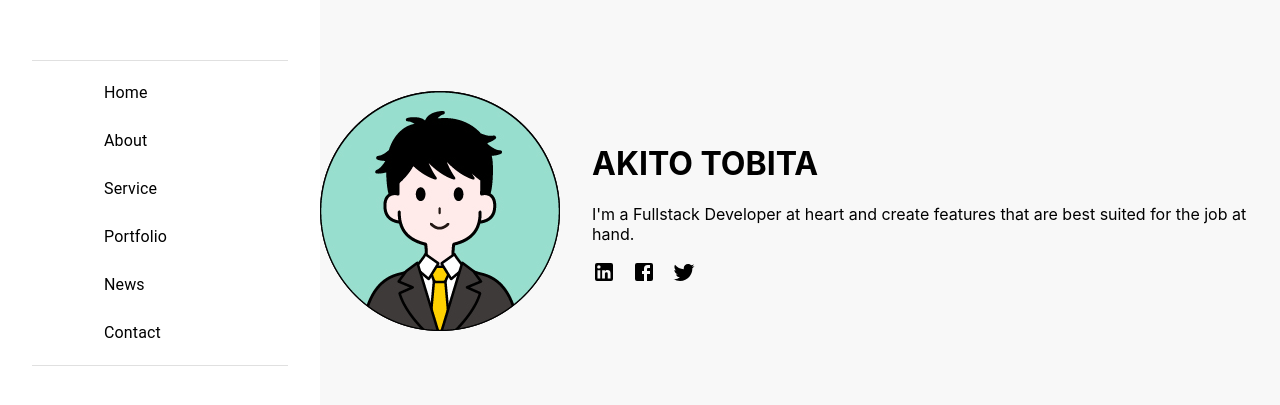
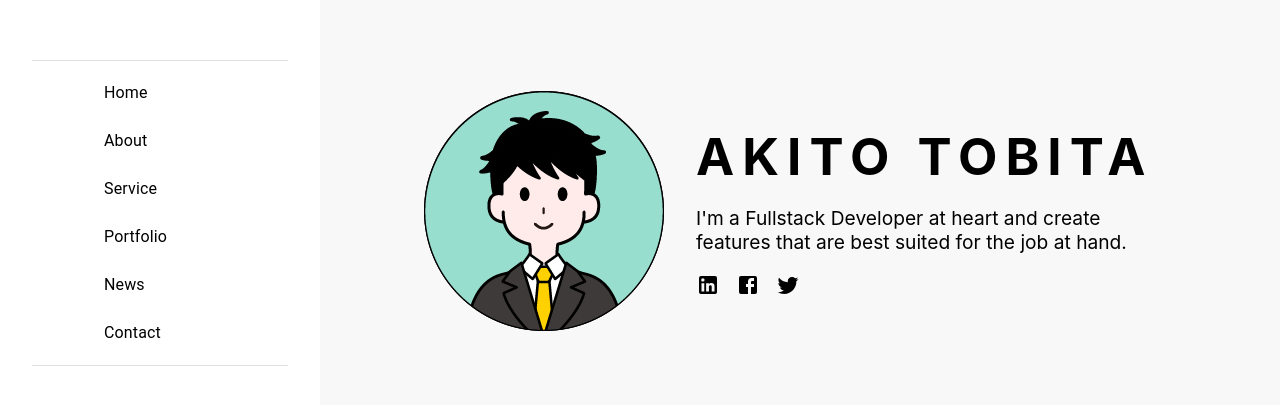
Before and after one commit to Ak1t0-Dev/my-portfolio, a React (Create React App) app: page / in a window 1280 px wide. Shown: the part 187-592 px from the top of the page. Built offline with nearby package versions, Linux system fonts and the light colour scheme.

Commit message:
update: added style for Home

```diff
--- a/src/components/Home/index.tsx
+++ b/src/components/Home/index.tsx
@@ -10,12 +10,12 @@ export const Home = () => {
       <div>
         <img src={myImage} alt="my-profile" />
       </div>
-      <div>
-        <h1>AKITO TOBITA</h1>
-        <p>
+      <StyledIntroduce>
+        <StyledTitle>AKITO TOBITA</StyledTitle>
+        <StyledParagraph>
           I'm a Fullstack Developer at heart and create features that are best
           suited for the job at hand.
-        </p>
+        </StyledParagraph>
         <StyledList>
           <li>
             <LinkedInIcon />
@@ -27,7 +27,7 @@ export const Home = () => {
             <TwitterIcon />
           </li>
         </StyledList>
-      </div>
+      </StyledIntroduce>
     </StyledMain>
   );
 };
@@ -40,6 +40,20 @@ const StyledMain = styled("div")({
   gap: "2rem",
 });
 
+const StyledIntroduce = styled("div")({
+  maxWidth: "480px",
+});
+
+const StyledTitle = styled("h1")({
+  letterSpacing: "0.5rem",
+  fontSize: "3.2rem",
+  margin: "1rem 0",
+});
+
+const StyledParagraph = styled("p")({
+  fontSize: "1.2rem",
+});
+
 const StyledList = styled("ul")({
   display: "flex",
   flexDirection: "row",
--- a/src/index.css
+++ b/src/index.css
@@ -1,6 +1,8 @@
+@import url('https://fonts.googleapis.com/css2?family=Titillium+Web:wght@400;700&display=swap');
+
 body {
   margin: 0;
-  font-family: -apple-system, BlinkMacSystemFont, 'Segoe UI', 'Roboto', 'Oxygen',
+  font-family: -apple-system, BlinkMacSystemFont, 'Titillium', 'Segoe UI', 'Roboto', 'Oxygen',
     'Ubuntu', 'Cantarell', 'Fira Sans', 'Droid Sans', 'Helvetica Neue',
     sans-serif;
   -webkit-font-smoothing: antialiased;
```
